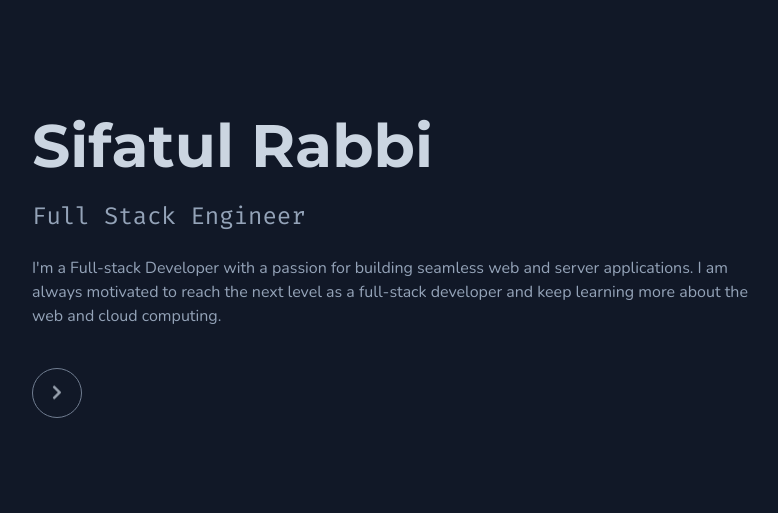
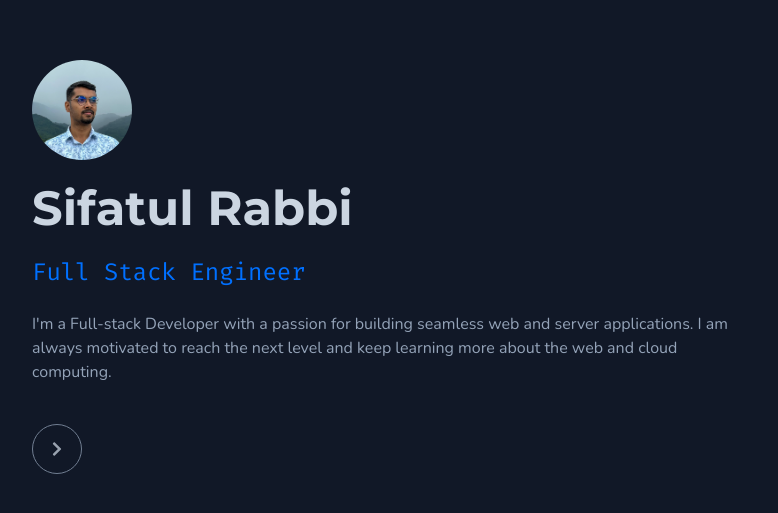
Before and after one commit to sifatulrabbi/sifatulrabbi.github.io, a React (Vite) app: page / in a window 1280 px wide. Shown: the part 133-646 px from the top of the page, without its empty margins (248-1026 px from the left). Built offline with nearby package versions, Linux system fonts and the light colour scheme.

Commit message:
update hero section

```diff
--- a/index.html
+++ b/index.html
@@ -2,7 +2,7 @@
 <html lang="en">
     <head>
         <meta charset="UTF-8" />
-        <link rel="icon" type="image/svg+xml" href="/vite.svg" />
+        <link rel="icon" type="image/svg+xml" href="/logo.png" />
         <meta name="viewport" content="width=device-width, initial-scale=1.0" />
         <meta
             name="description"
--- a/src/modules/HomePage/DetailsSection/DetailsSidebar.tsx
+++ b/src/modules/HomePage/DetailsSection/DetailsSidebar.tsx
@@ -20,12 +20,14 @@ const DetailsSidebar: React.FC<{
             ${showSidebar ? "" : "-translate-x-full md:translate-x-0"}`}
         >
             <div className="w-full flex items-center justify-between mb-4">
+                <button onClick={() => window.location.reload()}>
                     <img
                         src="/logo.png"
                         alt="Sifatul Rabbi"
                         height={50}
                         width={50}
                     />
+                </button>
                 <button
                     onClick={() => setShowSidebar(false)}
                     className="p-2 rounded-lg text-slate-400 bg-slate-800/50 md:hidden"
--- a/src/modules/HomePage/HeroSection.tsx
+++ b/src/modules/HomePage/HeroSection.tsx
@@ -22,14 +22,20 @@ const HeroSection: React.FC<{ setShowHero: (v: boolean) => void }> = ({
     return (
         <div className="w-full h-full p-6 flex flex-col justify-center lg:max-w-[60%] mx-auto gap-10">
             <div className="w-full flex flex-col mx-auto gap-6">
-                <h1 className="text-slate-300 font-bold text-6xl selection:bg-transparent selection:text-primary-400">
+                <img
+                    src="/me.png"
+                    height="100px"
+                    width="100px"
+                    className="rounded-full"
+                />
+                <h1 className="text-slate-300 font-bold text-3xl sm:text-4xl md:text-5xl selection:bg-transparent selection:text-primary-400">
                     {"Sifatul".split("").map((str, i) => (
                         <ColorfulStrings
                             key={"first-name-" + str + i}
                             str={str}
                         />
                     ))}{" "}
-                    <br className="md:hidden" />
+                    {/* <br className="md:hidden" /> */}
                     {"Rabbi".split("").map((str, i) => (
                         <ColorfulStrings
                             key={"last-name-letter-" + str + i}
@@ -37,23 +43,25 @@ const HeroSection: React.FC<{ setShowHero: (v: boolean) => void }> = ({
                         />
                     ))}
                 </h1>
-                <h4 className="text-slate-400 font-mono text-2xl">
+                <h4 className="text-primary-400 font-mono text-xl md:text-2xl">
                     Full Stack Engineer
                 </h4>
                 <p className="text-slate-400">
                     I'm a Full-stack Developer with a passion for building
                     seamless web and server applications. I am always motivated
-                    to reach the next level as a full-stack developer and keep
-                    learning more about the web and cloud computing.
+                    to reach the next level and keep learning more about the web
+                    and cloud computing.
                 </p>
             </div>
 
-            <button
-                onClick={handleShowDetails}
-                className="text-slate-300 rounded-full p-4 border border-slate-400 max-w-max lg:hover:text-primary-400 lg:hover:border-primary-400 transition-colors duration-300 animate-pulse hover:animate-none"
-            >
-                <FaChevronRight className="animate-bounce" />
-            </button>
+            <div className="flex flex-row items-center gap-4">
+                <button
+                    onClick={handleShowDetails}
+                    className="text-slate-300 rounded-full p-4 border border-slate-400 max-w-max lg:hover:text-primary-400 lg:hover:border-primary-400 transition-colors duration-300 animate-pulse hover:animate-none"
+                >
+                    <FaChevronRight />
+                </button>
+            </div>
         </div>
     );
 };
```
Lines whose indentation alone changed are shown as unchanged.
